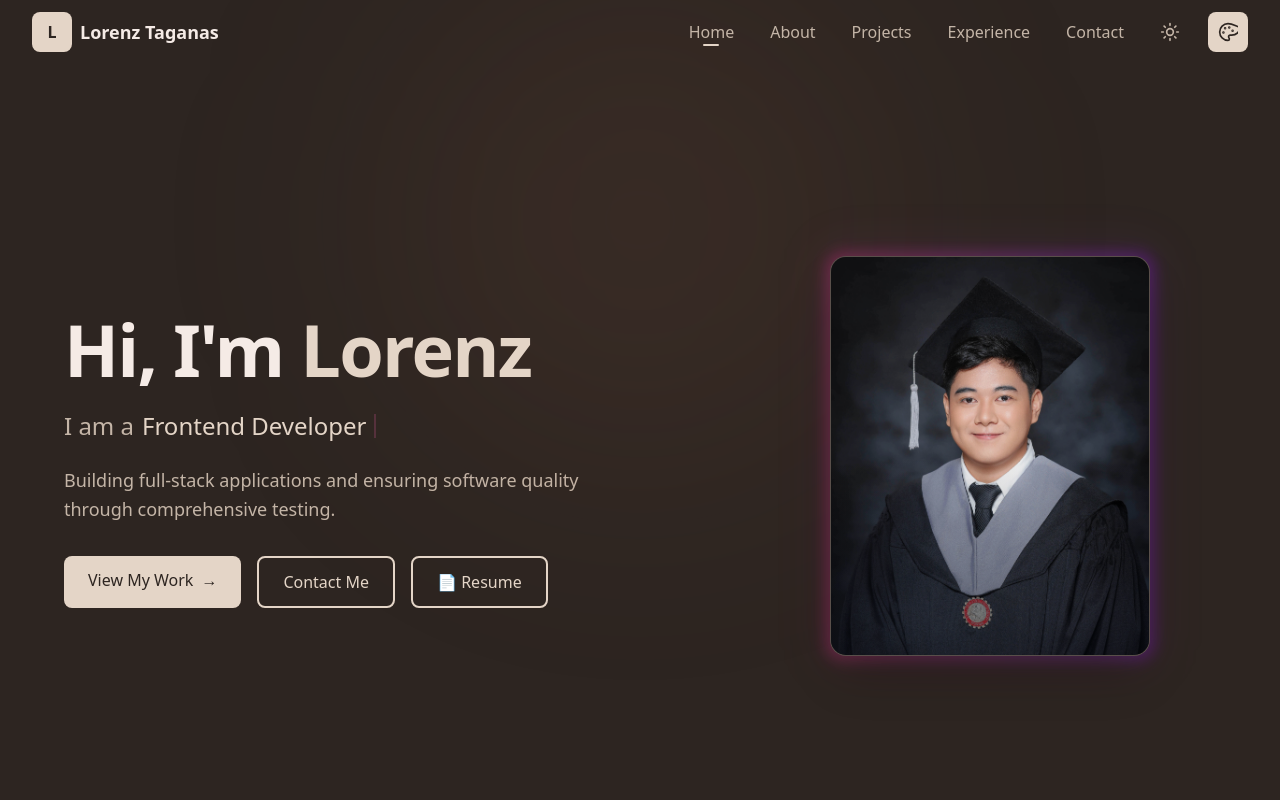
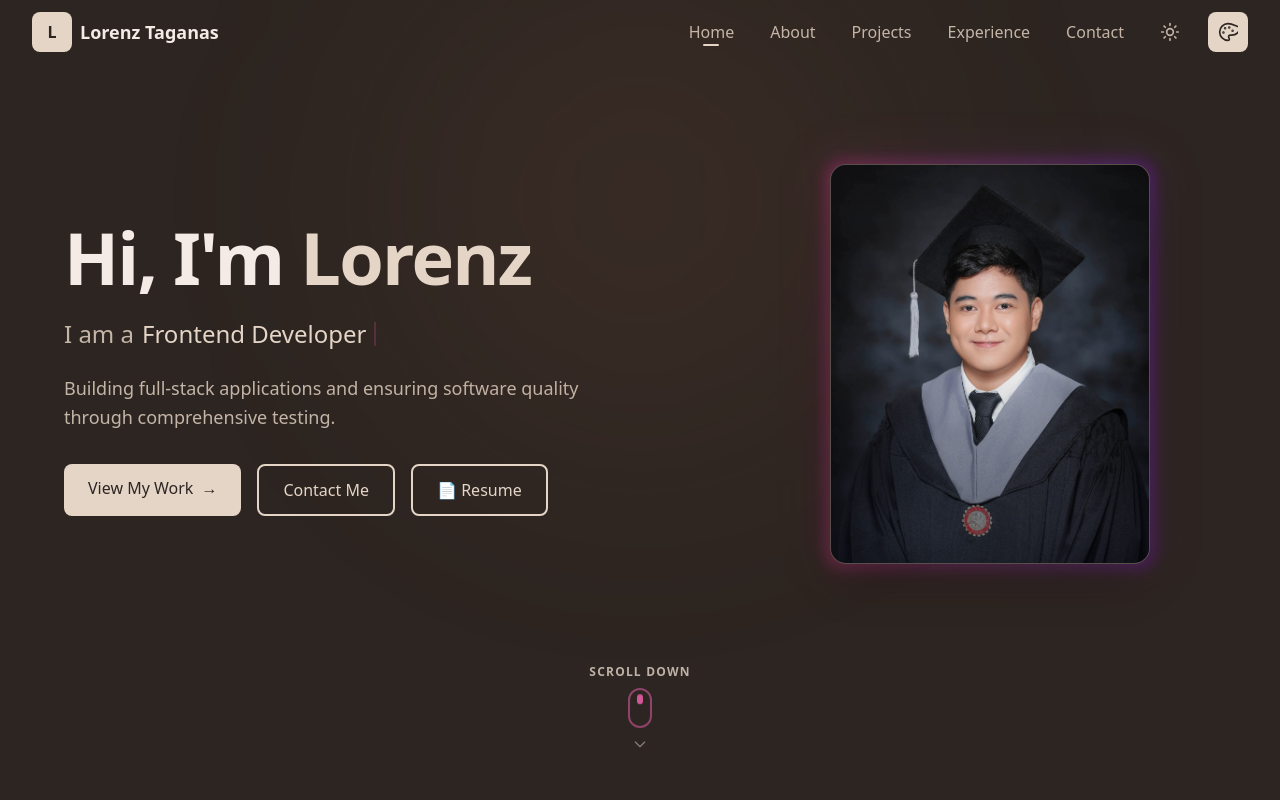
Before and after one commit to LorenzTaganas/Portfolio, a Next.js app: page / in a window 1280 px wide. Shown: the top 800 px of the page. Built offline with nearby package versions, Linux system fonts and the light colour scheme.

Commit message:
feat: implement navigation system with scroll-spy and responsive mobile support

```diff
--- a/app/globals.css
+++ b/app/globals.css
@@ -76,6 +76,7 @@
 /* Smooth scrolling */
 html {
   scroll-behavior: smooth;
+  scroll-padding-top: 5rem;
 }
 
 /* Design Tokens & Theme Configuration */
@@ -150,22 +151,46 @@ html, body {
   transition: background-color 0.3s ease, color 0.3s ease, border-color 0.3s ease;
 }
 
-/* Custom scrollbar */
-::-webkit-scrollbar {
-  width: 10px;
+/* Hide scrollbar on the right side across all browsers while keeping scrolling functional */
+::-webkit-scrollbar,
+*::-webkit-scrollbar,
+::-webkit-scrollbar-thumb,
+*::-webkit-scrollbar-thumb,
+::-webkit-scrollbar-track,
+*::-webkit-scrollbar-track,
+::-webkit-scrollbar-button,
+*::-webkit-scrollbar-button {
+  display: none !important;
+  width: 0px !important;
+  height: 0px !important;
+  background: transparent !important;
+  opacity: 0 !important;
+  visibility: hidden !important;
 }
 
-::-webkit-scrollbar-track {
-  background: var(--bg-primary);
+html, body, :root {
+  -ms-overflow-style: none !important;  /* IE and Edge */
+  scrollbar-width: none !important;  /* Firefox */
 }
 
-::-webkit-scrollbar-thumb {
-  background: var(--accent-primary);
-  border-radius: 5px;
+/* Smooth section arrival pulse animation when navigating */
+@keyframes section-pulse {
+  0% {
+    box-shadow: 0 0 0 0 rgba(236, 72, 153, 0);
+    transform: translateY(0) scale(1);
+  }
+  30% {
+    box-shadow: 0 0 35px 6px rgba(236, 72, 153, 0.25);
+    transform: translateY(-4px) scale(1.006);
+  }
+  100% {
+    box-shadow: 0 0 0 0 rgba(236, 72, 153, 0);
+    transform: translateY(0) scale(1);
+  }
 }
 
-::-webkit-scrollbar-thumb:hover {
-  background: var(--accent-secondary);
+.section-active-pulse {
+  animation: section-pulse 1s cubic-bezier(0.4, 0, 0.2, 1) forwards !important;
 }
 
 .bg-navbar {
--- a/components/ClientLayout.tsx
+++ b/components/ClientLayout.tsx
@@ -1,49 +1,17 @@
 'use client'
 
-import React, { useState, useEffect } from 'react'
+import React from 'react'
 import Navbar from './Navbar'
 import Footer from './Footer'
 import Snowflakes from './Snowflakes'
 
 export default function ClientLayout({ children }: { children: React.ReactNode }) {
-  const [isVisible, setIsVisible] = useState(false)
-
-  useEffect(() => {
-    const toggleVisibility = () => {
-      if (window.scrollY > 300) {
-        setIsVisible(true)
-      } else {
-        setIsVisible(false)
-      }
-    }
-    window.addEventListener('scroll', toggleVisibility)
-    return () => window.removeEventListener('scroll', toggleVisibility)
-  }, [])
-
-  const scrollToTop = () => {
-    window.scrollTo({
-      top: 0,
-      behavior: 'smooth'
-    })
-  }
-
   return (
     <>
       <Snowflakes />
       <Navbar />
       {children}
       <Footer />
-
-      {/* Floating Sticky Scroll to Top Button on lower right */}
-      <button
-        onClick={scrollToTop}
-        className={`fixed bottom-8 right-8 z-50 w-12 h-12 bg-pink-500 text-[var(--accent-text)] rounded-full flex items-center justify-center shadow-lg transition-all duration-500 hover:bg-pink-400 hover:scale-110 active:scale-95 hover:shadow-pink-500/30 ${
-          isVisible ? 'opacity-100 translate-y-0 pointer-events-auto' : 'opacity-0 translate-y-4 pointer-events-none'
-        }`}
-        aria-label="Scroll to top"
-      >
-        <span className="text-xl font-bold">↑</span>
-      </button>
     </>
   )
 }
--- a/components/Hero.tsx
+++ b/components/Hero.tsx
@@ -40,22 +40,30 @@ const Hero = () => {
     return () => clearTimeout(timeout)
   }, [charIndex, isDeleting, currentRole])
 
+  const scrollToSection = (e: React.MouseEvent<HTMLAnchorElement>, targetId: string) => {
+    e.preventDefault()
+    const element = document.getElementById(targetId)
+    if (element) {
+      const navHeight = 70
+      const elementPosition = element.getBoundingClientRect().top + window.scrollY
+      const offsetPosition = elementPosition - navHeight
+      window.scrollTo({
+        top: offsetPosition,
+        behavior: 'smooth'
+      })
+    }
+  }
+
   return (
-    <section id="home" className="relative w-full px-4 pt-28 pb-20 overflow-hidden">
+    <section id="home" className="relative w-full px-4 pt-28 pb-12 overflow-hidden">
       {/* Background decoration */}
       <div className="absolute top-1/4 left-1/2 -translate-x-1/2 -translate-y-1/2 w-[500px] h-[500px] bg-purple-500/10 rounded-full blur-[120px] pointer-events-none" />
 
-      <div className="mx-auto flex min-h-[calc(100vh-7rem)] w-full max-w-6xl items-center justify-center">
-        <div className="grid md:grid-cols-12 gap-12 items-center w-full">
+      <div className="mx-auto flex min-h-[calc(100vh-10rem)] w-full max-w-6xl flex-col items-center justify-between">
+        <div className="grid md:grid-cols-12 gap-12 items-center w-full my-auto">
 
           {/* Text Content */}
           <div className="md:col-span-7 text-center md:text-left flex flex-col items-center md:items-start order-2 md:order-1">
-            {/* <div className="mb-5 animate-fade-in">
-              <span className="inline-flex items-center rounded-full border border-purple-500/30 bg-purple-500/10 px-4 py-2 text-sm text-purple-300">
-                Welcome to my portfolio
-              </span>
-            </div> */}
-
             <h1 className="text-4xl font-bold tracking-tight text-white light:text-gray-900 sm:text-5xl md:text-6xl lg:text-7xl animate-slide-up leading-tight">
               Hi, I&apos;m <span className="text-pink-500">Lorenz</span>
             </h1>
@@ -67,8 +75,6 @@ const Hero = () => {
               <span className="inline-block w-0.5 h-6 bg-pink-400 animate-blink-cursor" />
             </p>
 
-
-
             <p className="mt-6 text-base sm:text-lg leading-relaxed text-gray-400 light:text-gray-600 max-w-xl">
               Building full-stack applications and ensuring software quality through comprehensive testing.
             </p>
@@ -77,6 +83,7 @@ const Hero = () => {
             <div className="mt-8 flex flex-wrap justify-center md:justify-start gap-4 animate-fade-in w-full">
               <a
                 href="#projects"
+                onClick={(e) => scrollToSection(e, 'projects')}
                 className="group rounded-lg bg-pink-500 px-6 py-3 font-medium text-white transition-all duration-300 hover:bg-pink-400 hover:shadow-lg hover:shadow-pink-500/30 transform hover:scale-105"
               >
                 <span className="flex items-center gap-2">
@@ -86,6 +93,7 @@ const Hero = () => {
               </a>
               <a
                 href="#contact"
+                onClick={(e) => scrollToSection(e, 'contact')}
                 className="group rounded-lg border-2 border-purple-500 px-6 py-3 font-medium text-purple-300 transition-all duration-300 hover:bg-purple-500 transform hover:scale-105"
               >
                 Contact Me
@@ -124,6 +132,27 @@ const Hero = () => {
           </div>
 
         </div>
+
+        {/* Scrollable Indicator Mark (Non-clickable visual mark) */}
+        <div className="mt-8 pt-4 flex justify-center animate-fade-in pointer-events-none select-none">
+          <div className="flex flex-col items-center gap-2 opacity-80">
+            <span className="text-xs font-semibold uppercase tracking-widest text-pink-400">
+              Scroll Down
+            </span>
+            {/* Animated Mouse & Chevron Icon */}
+            <div className="relative w-6 h-10 rounded-full border-2 border-pink-400/60 flex justify-center p-1.5">
+              <div className="w-1.5 h-2.5 bg-pink-400 rounded-full animate-bounce" />
+            </div>
+            <svg
+              className="w-4 h-4 text-pink-400 animate-pulse"
+              fill="none"
+              stroke="currentColor"
+              viewBox="0 0 24 24"
+            >
+              <path strokeLinecap="round" strokeLinejoin="round" strokeWidth={2} d="M19 9l-7 7-7-7" />
+            </svg>
+          </div>
+        </div>
       </div>
     </section>
   )
--- a/components/ScrollReveal.tsx
+++ b/components/ScrollReveal.tsx
@@ -23,7 +23,7 @@ export default function ScrollReveal({ children, className = '', delay = 0 }: Sc
         }
       },
       {
-        threshold: 0.1, // Trigger when 10% of the element is visible
+        threshold: 0.05,
       }
     )
 
@@ -39,10 +39,10 @@ export default function ScrollReveal({ children, className = '', delay = 0 }: Sc
   return (
     <div
       ref={ref}
-      className={`transition-all duration-1000 ease-out transform ${
+      className={`transition-all duration-700 ease-out transform ${
         isIntersecting
           ? 'opacity-100 translate-y-0 scale-100'
-          : 'opacity-0 translate-y-12 scale-98 pointer-events-none'
+          : 'opacity-0 translate-y-6 scale-98'
       } ${className}`}
       style={{ transitionDelay: `${delay}ms` }}
     >
```
Also changed, not shown: components/Navbar.tsx (+49 -2 lines).
